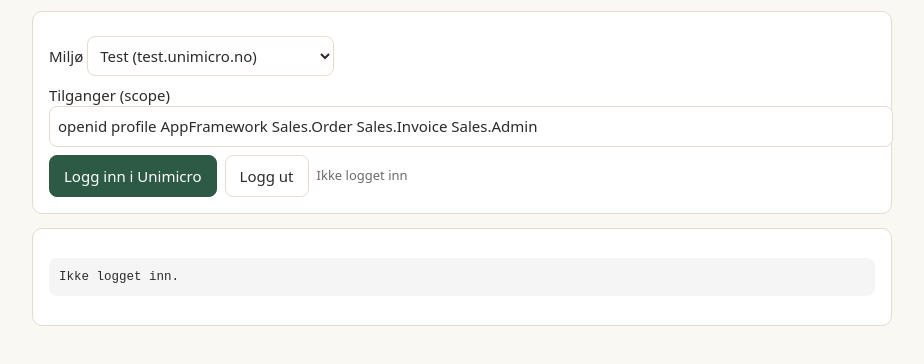
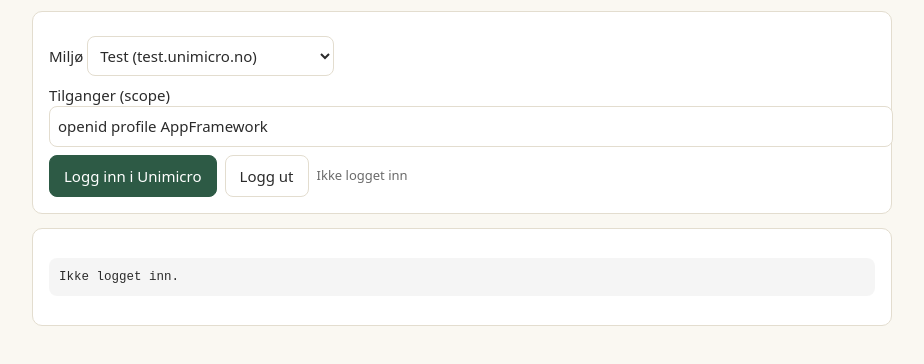
Before and after one commit to einarby-max/toddum-ordrebok, a plain HTML site: page app/unimicro.html in a window 1280 px wide. Shown: the part 96-460 px from the top of the page, without its empty margins (178-1102 px from the left). Drawn offline with Linux system fonts and the light colour scheme.

Commit message:
Unimicro-test: standard scope openid profile AppFramework (SPA arver brukerens tilgang)
Co-Authored-By: Claude Opus 5.5 <noreply@anthropic.com>
Claude-Session: https://claude.ai/code/session_01EF7LNP1FW2wLYFNamz4AZQ

```diff
--- a/app/unimicro.html
+++ b/app/unimicro.html
@@ -48,7 +48,7 @@ const ENV = {
   test: { auth: "https://test-login.unimicro.no", api: "https://test.unimicro.no" },
   prod: { auth: "https://login.unimicro.no", api: "https://app.unimicro.no" }
 };
-const SCOPE_STD = "openid profile AppFramework Sales.Order Sales.Invoice Sales.Admin";
+const SCOPE_STD = "openid profile AppFramework";
 const $ = s => document.querySelector(s), ut = t => $("#ut").textContent = typeof t === "string" ? t : JSON.stringify(t, null, 2);
 const ss = { get: k => { try { return sessionStorage.getItem(k); } catch (e) { return null; } }, set: (k, v) => { try { sessionStorage.setItem(k, v); } catch (e) {} }, del: k => { try { sessionStorage.removeItem(k); } catch (e) {} } };
 const redirect = location.origin + location.pathname;
```
